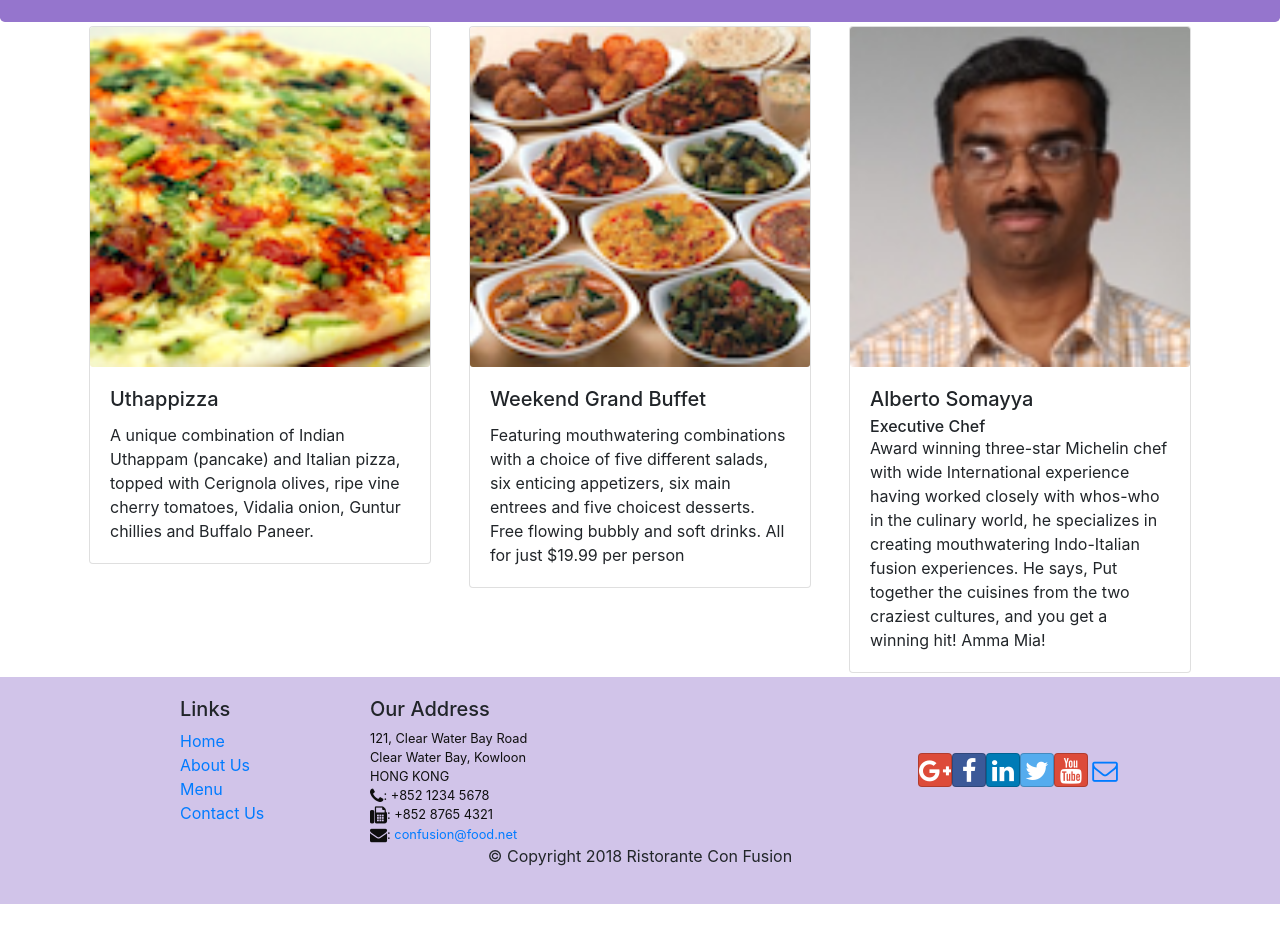
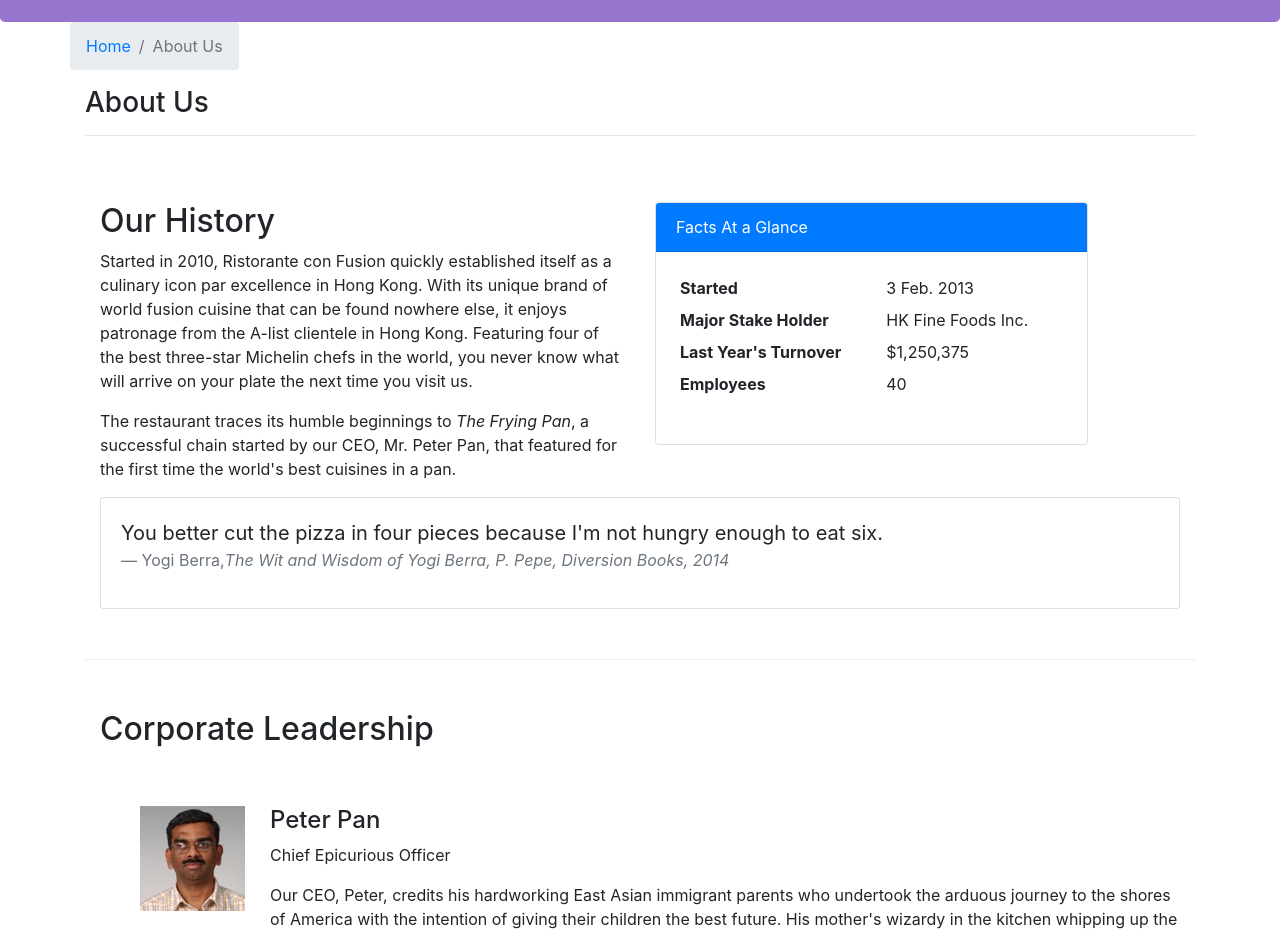
Before and after one commit to shubhamjain136/Restaurant-Website, a React (Create React App) app: page /aboutus in a window 1280 px wide. Before the commit this address led to /home. Shown: the part 320-1254 px from the top of the page. Before the commit the page ends 1224 px from the top, so only its background shows below. Built offline with nearby package versions, Linux system fonts and the light colour scheme.

Commit message:
Assignment 2

```diff
--- a/src/App.css
+++ b/src/App.css
@@ -7,7 +7,14 @@
   margin: 0px auto;
   padding: 50px 0px 50px 0px;
   border-bottom: 1px ridge;
-  min-height: 400px;
+  min-height: 200px;
+}
+
+.row-content img {
+  /* margin: 0px auto; */
+  padding: 0px 25px 0px 0px;
+  /* border-bottom: 1px ridge; */
+  /* min-height: 200px; */
 }
 
 .footer {
--- /dev/null
+++ b/src/components/AboutComponent.js
@@ -0,0 +1,112 @@
+import React from "react";
+import {
+  Breadcrumb,
+  BreadcrumbItem,
+  Card,
+  CardBody,
+  CardHeader,
+  Media,
+} from "reactstrap";
+import { Link } from "react-router-dom";
+
+function About(props) {
+  const leaders = props.leaders.map((leader) => {
+    return (
+      <Media key={leader.id} className="row row-content" tag="li">
+        <Media left href="/">
+          {/* <Media object data-src={leader.image} alt="alberto" /> */}
+          <img src={leader.image} />
+        </Media>
+        <Media body>
+          <Media heading>{leader.name}</Media>
+          <p>{leader.designation}</p>
+          <p className="d-none d-sm-block">{leader.description}</p>
+        </Media>
+      </Media>
+    );
+  });
+
+  return (
+    <div className="container">
+      <div className="row">
+        <Breadcrumb>
+          <BreadcrumbItem>
+            <Link to="/home">Home</Link>
+          </BreadcrumbItem>
+          <BreadcrumbItem active>About Us</BreadcrumbItem>
+        </Breadcrumb>
+        <div className="col-12">
+          <h3>About Us</h3>
+          <hr />
+        </div>
+      </div>
+      <div className="row row-content">
+        <div className="col-12 col-md-6">
+          <h2>Our History</h2>
+          <p>
+            Started in 2010, Ristorante con Fusion quickly established itself as
+            a culinary icon par excellence in Hong Kong. With its unique brand
+            of world fusion cuisine that can be found nowhere else, it enjoys
+            patronage from the A-list clientele in Hong Kong. Featuring four of
+            the best three-star Michelin chefs in the world, you never know what
+            will arrive on your plate the next time you visit us.
+          </p>
+          <p>
+            The restaurant traces its humble beginnings to{" "}
+            <em>The Frying Pan</em>, a successful chain started by our CEO, Mr.
+            Peter Pan, that featured for the first time the world's best
+            cuisines in a pan.
+          </p>
+        </div>
+        <div className="col-12 col-md-5">
+          <Card>
+            <CardHeader className="bg-primary text-white">
+              Facts At a Glance
+            </CardHeader>
+            <CardBody>
+              <dl className="row p-1">
+                <dt className="col-6">Started</dt>
+                <dd className="col-6">3 Feb. 2013</dd>
+                <dt className="col-6">Major Stake Holder</dt>
+                <dd className="col-6">HK Fine Foods Inc.</dd>
+                <dt className="col-6">Last Year's Turnover</dt>
+                <dd className="col-6">$1,250,375</dd>
+                <dt className="col-6">Employees</dt>
+                <dd className="col-6">40</dd>
+              </dl>
+            </CardBody>
+          </Card>
+        </div>
+        <div className="col-12">
+          <Card>
+            <CardBody className="bg-faded">
+              <blockquote className="blockquote">
+                <p className="mb-0">
+                  You better cut the pizza in four pieces because I'm not hungry
+                  enough to eat six.
+                </p>
+                <footer className="blockquote-footer">
+                  Yogi Berra,
+                  <cite title="Source Title">
+                    The Wit and Wisdom of Yogi Berra, P. Pepe, Diversion Books,
+                    2014
+                  </cite>
+                </footer>
+              </blockquote>
+            </CardBody>
+          </Card>
+        </div>
+      </div>
+      <div className="row row-content">
+        <div className="col-12">
+          <h2>Corporate Leadership</h2>
+        </div>
+        <div className="col-12">
+          <Media list>{leaders}</Media>
+        </div>
+      </div>
+    </div>
+  );
+}
+
+export default About;
--- a/src/components/MainComponent.js
+++ b/src/components/MainComponent.js
@@ -1,7 +1,6 @@
 import React, { Component } from "react";
 import Menu from "./MenuComponent";
 import { DISHES } from "../shared/dishes";
-import DishDetailComponent from "./DishDetailComponent";
 import Header from "./HeaderComponent";
 import Footer from "./FooterComponent";
 import Home from "./HomeComponent";
@@ -10,6 +9,7 @@
 import { PROMOTIONS } from "../shared/promotions";
 import { LEADERS } from "../shared/leaders";
 import DishDetail from "./DishDetailComponent";
+import About from "./AboutComponent";
 import { Switch, Route, Redirect } from "react-router-dom";
 
 class Main extends Component {
@@ -62,6 +62,11 @@
           />
           <Route path="/menu/:dishId" component={DishWithId} />
           <Route exact path="/contactus" component={Contact} />
+          <Route
+            exact
+            path="/aboutus"
+            component={() => <About leaders={this.state.leaders} />}
+          />
           <Redirect to="/home" />
         </Switch>
         {/* <Menu
```
Also changed, not shown: src/components/MenuComponent.js (+0 -14 lines).
